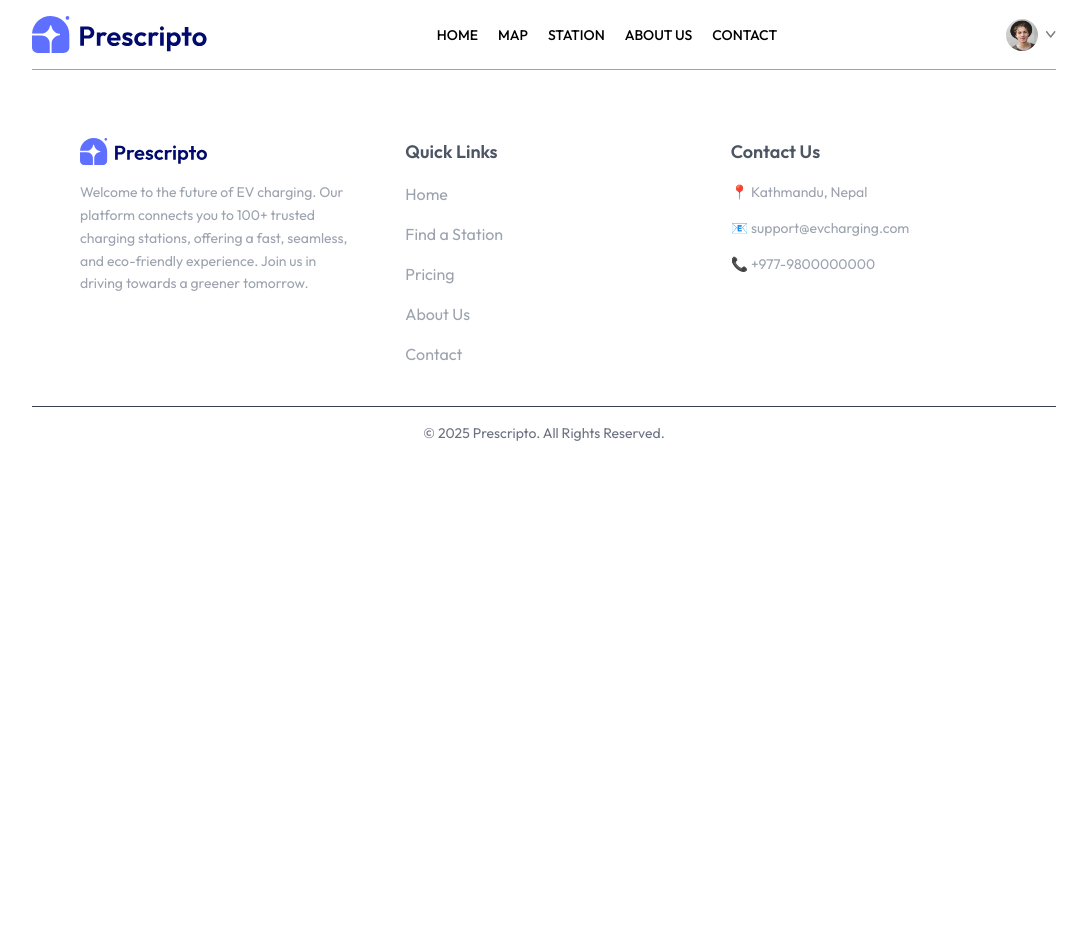
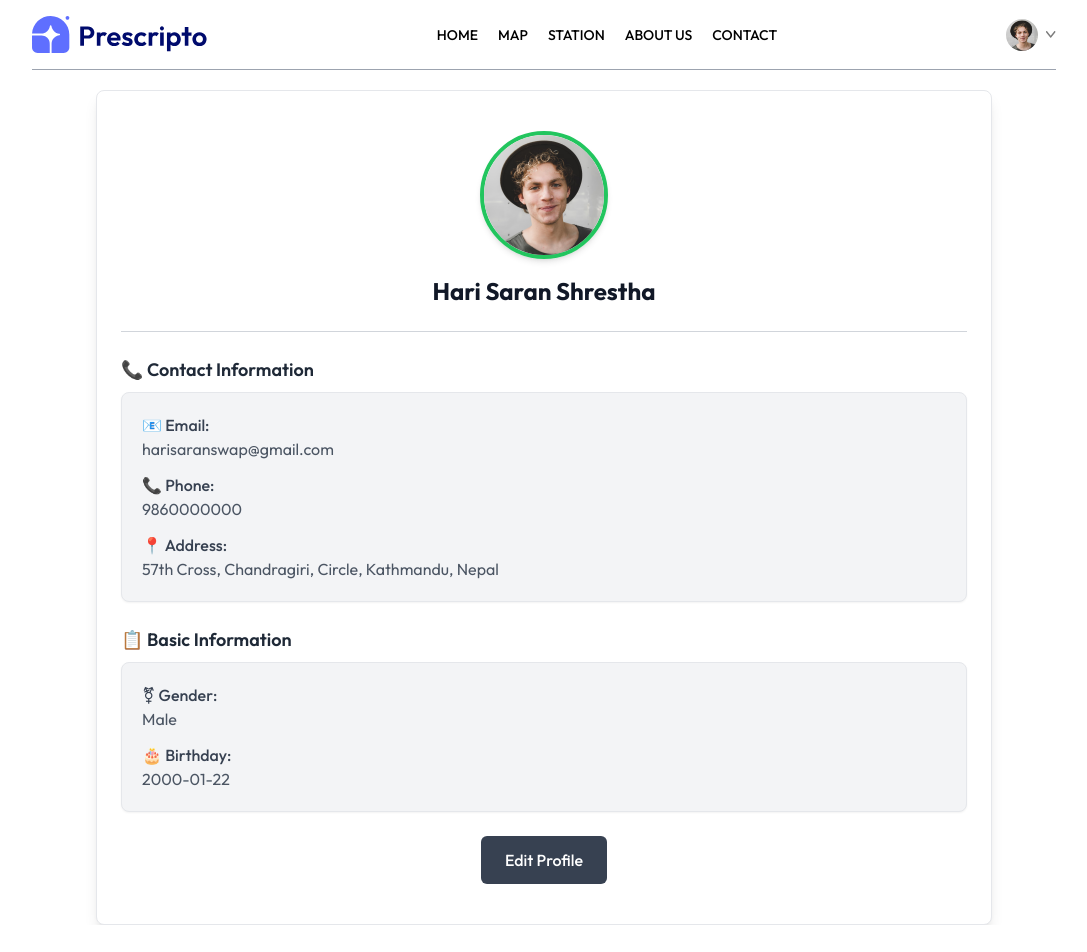
Before and after one commit to jerryka2/web_project, a React app: page /myprofile in a window 1280 px wide. Shown: the top 952 px of the page, without its empty margins (96-1183 px from the left). Before the commit the page ends 800 px from the top, so only its background shows below. Built offline with nearby package versions, Linux system fonts and the light colour scheme; the HTML template or start-up script is replaced by a standard one.

Commit message:
finished my profile

```diff
--- a/src/pages/MyProfile.jsx
+++ b/src/pages/MyProfile.jsx
@@ -1,11 +1,140 @@
-import React from 'react'
+import React, { useState } from 'react';
+import { assets } from '../assets/assets_frontend/assets';
 
 const MyProfile = () => {
+    const [userData, setUserData] = useState({
+        name: "Hari Saran Shrestha",
+        image: assets.profile_pic,
+        email: 'harisaranswap@gmail.com',
+        phone: '9860000000',
+        address: {
+            line1: "57th Cross, Chandragiri",
+            line2: "Circle, Kathmandu, Nepal"
+        },
+        gender: 'Male',
+        dob: '2000-01-22'
+    });
+
+    const [isEdit, setIsEdit] = useState(false);
+
     return (
-        <div>
+        <div className="max-w-4xl mx-auto px-6 py-10 bg-white shadow-lg rounded-lg border border-gray-200">
+            {/* Profile Image & Name Section */}
+            <div className="text-center">
+                <div className="relative w-32 h-32 mx-auto">
+                    <img
+                        src={userData.image}
+                        alt="Profile"
+                        className="w-full h-full rounded-full border-4 border-green-500 shadow-md"
+                    />
+                </div>
+                {isEdit ? (
+                    <input
+                        type="text"
+                        value={userData.name}
+                        onChange={e => setUserData(prev => ({ ...prev, name: e.target.value }))}
+                        className="mt-4 text-lg font-semibold text-center w-full px-3 py-2 border rounded-md focus:outline-none focus:ring-2 focus:ring-green-400"
+                    />
+                ) : (
+                    <p className="text-2xl font-bold mt-4 text-gray-900">{userData.name}</p>
+                )}
+            </div>
 
+            <hr className="my-6 border-gray-300" />
+
+            {/* Contact Information */}
+            <div>
+                <p className="text-lg font-semibold text-gray-800 mb-2">📞 Contact Information</p>
+                <div className="bg-gray-100 p-5 rounded-lg shadow-sm border border-gray-200">
+                    <p className="text-gray-700 font-medium">📧 Email:</p>
+                    <p className="text-gray-600">{userData.email}</p>
+
+                    <p className="mt-3 text-gray-700 font-medium">📞 Phone:</p>
+                    {isEdit ? (
+                        <input
+                            type="text"
+                            value={userData.phone}
+                            onChange={e => setUserData(prev => ({ ...prev, phone: e.target.value }))}
+                            className="w-full px-3 py-2 border rounded-md focus:ring-2 focus:ring-green-400"
+                        />
+                    ) : (
+                        <p className="text-gray-600">{userData.phone}</p>
+                    )}
+
+                    <p className="mt-3 text-gray-700 font-medium">📍 Address:</p>
+                    {isEdit ? (
+                        <div>
+                            <input
+                                onChange={(e) => setUserData(prev => ({ ...prev, address: { ...prev.address, line1: e.target.value } }))}
+                                value={userData.address.line1}
+                                type="text"
+                                className="w-full px-3 py-2 border rounded-md focus:ring-2 focus:ring-green-400 mt-1"
+                            />
+                            <input
+                                onChange={(e) => setUserData(prev => ({ ...prev, address: { ...prev.address, line2: e.target.value } }))}
+                                value={userData.address.line2}
+                                type="text"
+                                className="w-full px-3 py-2 border rounded-md focus:ring-2 focus:ring-green-400 mt-1"
+                            />
+                        </div>
+                    ) : (
+                        <p className="text-gray-600">{userData.address.line1}, {userData.address.line2}</p>
+                    )}
+                </div>
+            </div>
+
+            {/* Basic Information */}
+            <div className="mt-6">
+                <p className="text-lg font-semibold text-gray-800 mb-2">📋 Basic Information</p>
+                <div className="bg-gray-100 p-5 rounded-lg shadow-sm border border-gray-200">
+                    <p className="text-gray-700 font-medium">⚧ Gender:</p>
+                    {isEdit ? (
+                        <select
+                            onChange={(e) => setUserData(prev => ({ ...prev, gender: e.target.value }))}
+                            value={userData.gender}
+                            className="w-full px-3 py-2 border rounded-md focus:ring-2 focus:ring-green-400 mt-1"
+                        >
+                            <option value="Male">Male</option>
+                            <option value="Female">Female</option>
+                        </select>
+                    ) : (
+                        <p className="text-gray-600">{userData.gender}</p>
+                    )}
+
+                    <p className="mt-3 text-gray-700 font-medium">🎂 Birthday:</p>
+                    {isEdit ? (
+                        <input
+                            type="date"
+                            onChange={(e) => setUserData(prev => ({ ...prev, dob: e.target.value }))}
+                            value={userData.dob}
+                            className="w-full px-3 py-2 border rounded-md focus:ring-2 focus:ring-green-400"
+                        />
+                    ) : (
+                        <p className="text-gray-600">{userData.dob}</p>
+                    )}
+                </div>
+            </div>
+
+            {/* Buttons */}
+            <div className="mt-6 text-center">
+                {isEdit ? (
+                    <button
+                        onClick={() => setIsEdit(false)}
+                        className="bg-green-500 text-white px-6 py-3 rounded-md font-medium hover:bg-green-600 transition-transform transform hover:scale-105"
+                    >
+                        Save Information
+                    </button>
+                ) : (
+                    <button
+                        onClick={() => setIsEdit(true)}
+                        className="bg-gray-700 text-white px-6 py-3 rounded-md font-medium hover:bg-gray-800 transition-transform transform hover:scale-105"
+                    >
+                        Edit Profile
+                    </button>
+                )}
+            </div>
         </div>
-    )
-}
+    );
+};
 
-export default MyProfile
+export default MyProfile;
```
